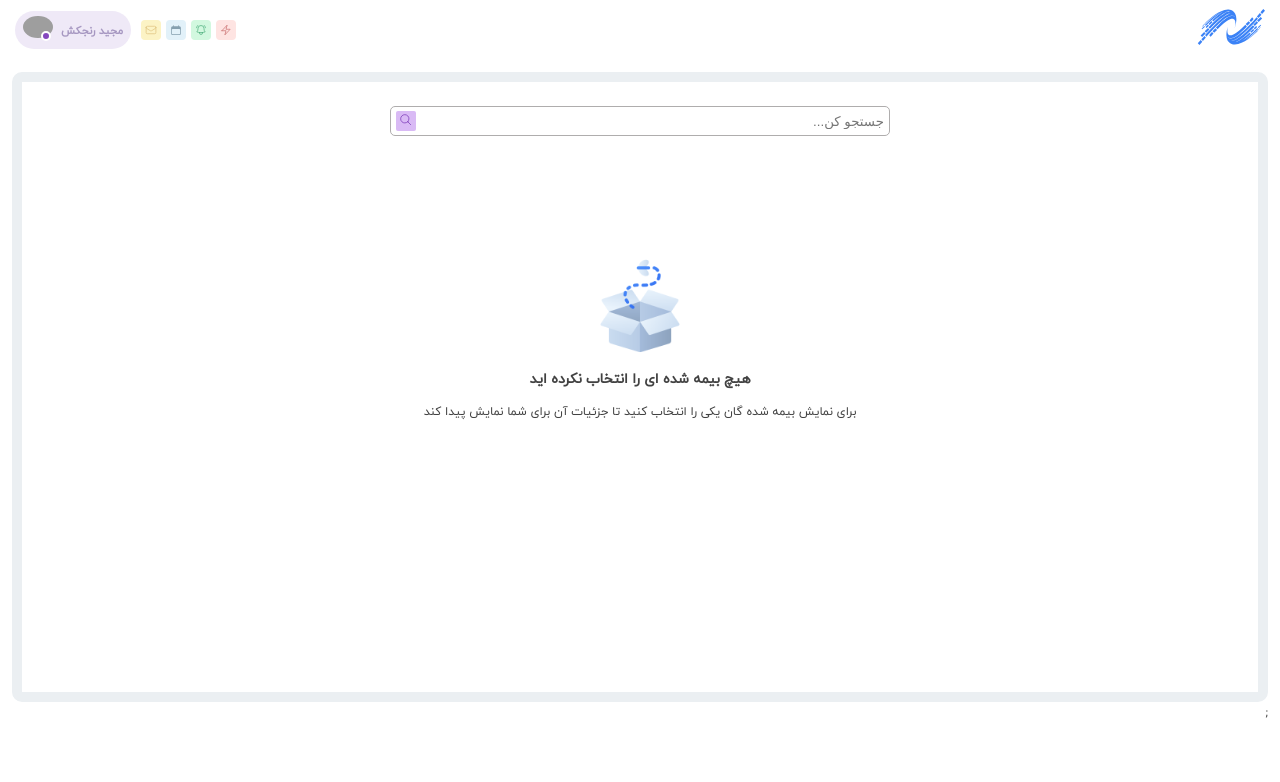
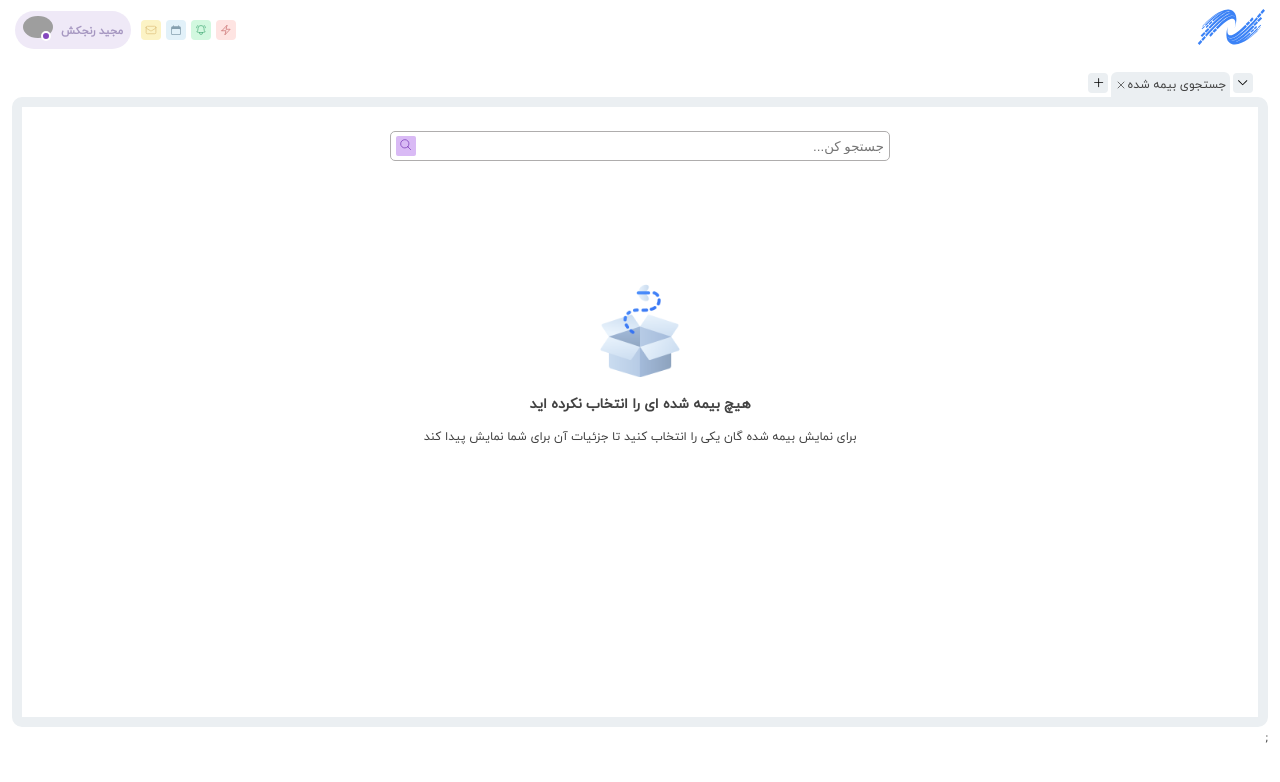
Before and after one commit to AminMohammadi990/insurance, a Next.js app: page / in a window 1280 px wide. Shown: the top 782 px of the page. Built offline with nearby package versions, Linux system fonts and the light colour scheme; grey boxes are pictures that could not be loaded.

Commit message:
finished

```diff
--- a/src/components/insuredDetails.module.css
+++ b/src/components/insuredDetails.module.css
@@ -17,11 +17,6 @@
   padding: 5px 10px;
 }
 
-/* .nav span:last-child {
-  color: rgb(46, 151, 128);
-  font-weight: 600;
-} */
-
 .nav .active {
   color: #589b9a;
   font-weight: 600;
@@ -37,6 +32,7 @@
   border-radius: 10px;
   display: flex;
   flex-direction: column;
+  padding: 0 10px;
 }
 
 .top {
--- a/src/components/insuredDetails.tsx
+++ b/src/components/insuredDetails.tsx
@@ -38,7 +38,7 @@ export default function InsuredDetails({data}:Props) {
 
       <section className={classes.detail}>
         <div className={classes.top}>
-          <img src="./images/male00.jpg" alt="profile pic" />
+          <img src="./images/malePic.jpg" alt="profile pic" />
           <div>
             <h3>
               بیمه شده سرپرست : {data.firstName} {data.lastName}
--- a/src/components/searchInsured.module.css
+++ b/src/components/searchInsured.module.css
@@ -5,7 +5,7 @@
   display: flex;
   flex-direction: column;
   align-items: center;
-  overflow-y: scroll;
+  overflow-y: inherit;
   max-height: 630px;
 }
 
--- a/src/components/searchInsured.tsx
+++ b/src/components/searchInsured.tsx
@@ -7,11 +7,12 @@ import { useDebounce } from "../hooks/use-debounce";
 import { useSerachQuery } from "../hooks/use-searchQuery";
 import LoadingIndicator from "./loading";
 import { Attributes } from "@/utils/types";
+import Tabs from "./tabs";
 
 export type Data = {
   attributes: Attributes;
   id: number;
-}
+};
 
 export default function SearchInsured() {
   const [searchTerm, setSearchTerm] = useState("");
@@ -56,7 +57,7 @@ export default function SearchInsured() {
           <li key={person.id}>
             <Link href={`/${person.id}`}>
               <div className={classes.list}>
-                <img src="./images/male00.jpg" alt="profile pic" />
+                <img src="./images/malePic.jpg" alt="profile pic" />
                 <div>
                   <h4>
                     بیمه شده سرپرست : {person.attributes.firstName}{" "}
@@ -82,6 +83,7 @@ export default function SearchInsured() {
 
   return (
     <>
+      <Tabs />
       <div className={classes.container}>
         <form className={classes.form} onSubmit={handleSubmit}>
           <input
--- /dev/null
+++ b/src/components/tabs.module.css
@@ -0,0 +1,28 @@
+.nav {
+  display: flex;
+  gap:3px;
+  margin-right: 15px;
+  align-items: center;
+}
+
+.nav button {
+  border: none;
+  border-radius: 4px;
+  margin-bottom: 3px;
+  background-color: #ebeff2;
+  display: flex;
+  align-items: center;
+  justify-content: center;
+  width: 20px;
+  height: 20px;
+
+}
+
+.nav span {
+  margin-bottom: 0;
+  background-color:#ebeff2 ;
+  border-radius: 6px 6px 0 0;
+  padding: 2px 4px;
+  display: flex;
+  align-items: center;
+}
--- /dev/null
+++ b/src/components/tabs.tsx
@@ -0,0 +1,20 @@
+import { HiChevronDown } from "react-icons/hi2";
+import { HiOutlineXMark } from "react-icons/hi2";
+import { HiPlus } from "react-icons/hi2";
+import classes from "./tabs.module.css";
+
+export default function Tabs() {
+  return (
+    <div className={classes.nav}>
+      <button>
+        <HiChevronDown />
+      </button>
+      <span>
+        جستجوی بیمه شده <HiOutlineXMark />
+      </span>
+      <button>
+        <HiPlus />
+      </button>
+    </div>
+  );
+}
--- a/src/pages/[insuredId].tsx
+++ b/src/pages/[insuredId].tsx
@@ -10,13 +10,13 @@ export default function InsuredDetail() {
 
   const id = router.query.insuredId;
 
-  const { data } = useQuery({
+  const { data, isLoading } = useQuery({
     queryKey: ["insuredDetails", id],
     queryFn: () => fetchInsuredDetails(id),
   });
 
-  console.log(data);
-  if (!data) return <LoadingIndicator />;
+
+  if (isLoading) return <div style={{display:"flex", justifyContent:"center", alignItems:"center"}}><LoadingIndicator /></div>;
 
   const { attributes } = data.data;
 
```
Also changed, not shown: public/images/male00.jpg (deleted), public/images/malePic.jpg (added).
